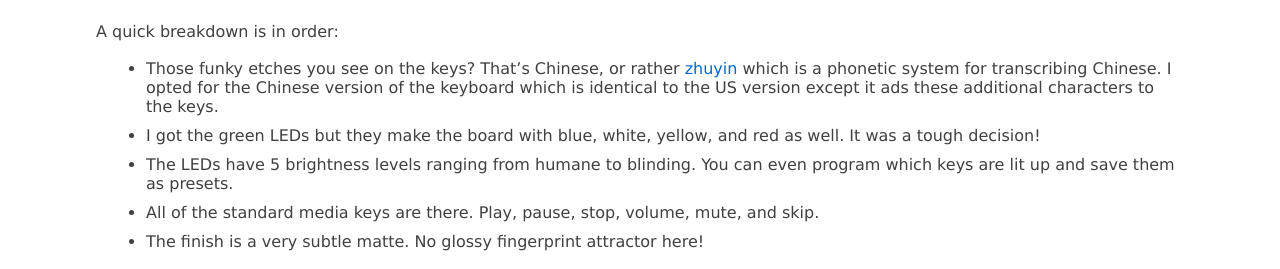
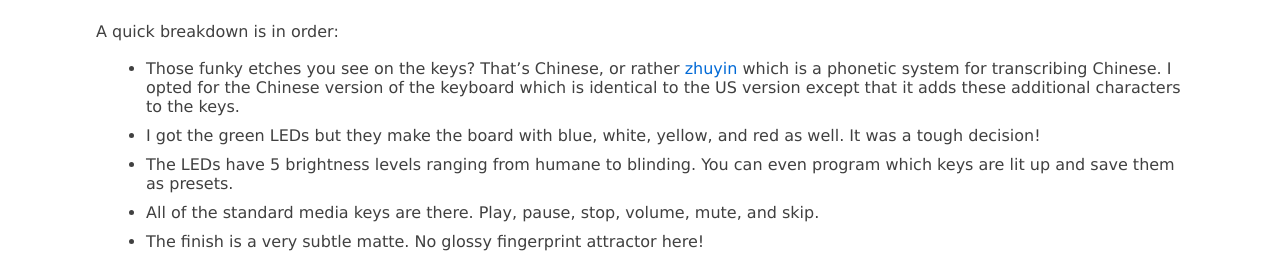
Before and after one commit to jpoehls/zduck.com, a Jekyll site: the page built from _posts/2013/2013-04-09-initiation-into-mechanical-keyboard-geekdom.md, in a window 1280 px wide and 900 px high, scrolled down 1046 px. Shown: the part 201-470 px from the top of the window. Built offline with Jekyll 4.4.1, drawn with Linux system fonts in a browser that asks for light colours; comment, search, counter and statistics services are not loaded.

Commit message:
ads => adds

```diff
--- a/_posts/2013/2013-04-09-initiation-into-mechanical-keyboard-geekdom.md
+++ b/_posts/2013/2013-04-09-initiation-into-mechanical-keyboard-geekdom.md
@@ -24,7 +24,7 @@ Buying this keyboard has been like buying new shoes. You stand straighter, walk
 
 A quick breakdown is in order:
 
-* Those funky etches you see on the keys? That's Chinese, or rather [zhuyin](https://en.wikipedia.org/wiki/Bopomofo) which is a phonetic system for transcribing Chinese. I opted for the Chinese version of the keyboard which is identical to the US version except it ads these additional characters to the keys.
+* Those funky etches you see on the keys? That's Chinese, or rather [zhuyin](https://en.wikipedia.org/wiki/Bopomofo) which is a phonetic system for transcribing Chinese. I opted for the Chinese version of the keyboard which is identical to the US version except that it adds these additional characters to the keys.
 * I got the green LEDs but they make the board with blue, white, yellow, and red as well. It was a tough decision!
 * The LEDs have 5 brightness levels ranging from humane to blinding. You can even program which keys are lit up and save them as presets.
 * All of the standard media keys are there. Play, pause, stop, volume, mute, and skip.
```
